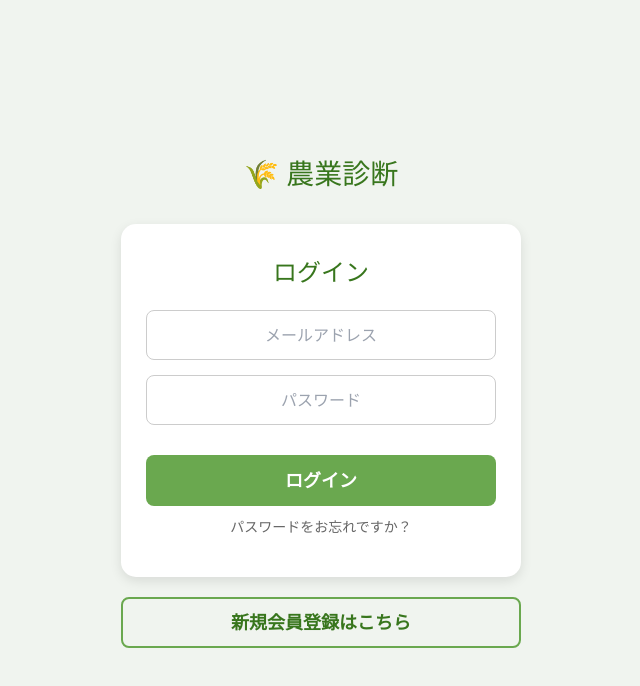
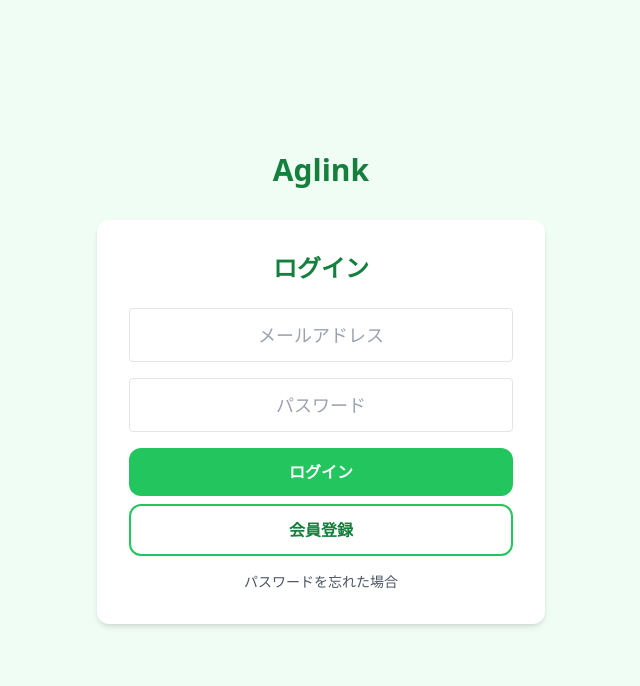
Before and after one commit to yodan7/aglink-team-project-2025, a Next.js app in the folder aglink/: page /login in a window 1280 px wide. Shown: the top 686 px of the page, without its empty margins (319-959 px from the left). Built offline with nearby package versions, Linux system fonts and the light colour scheme.

Commit message:
fix: ログイン画面作成

```diff
--- a/aglink/src/app/(auth)/login/page.tsx
+++ b/aglink/src/app/(auth)/login/page.tsx
@@ -1,42 +1,44 @@
-'use client';
+// login.tsx
+export default function Login() {
+  return (
+    <div className="flex justify-center items-center min-h-screen bg-green-50 p-5">
+      <div className="w-full max-w-md text-center">
+        {/* アプリタイトル */}
+        <h1 className="text-3xl font-bold text-green-700 mb-8">Aglink</h1>
 
-import React from 'react';
-import AuthForm from '@/components/domain/auth/AuthForm';
-import Link from 'next/link';
-import { useRouter } from 'next/navigation'; // 👈 useRouterをインポート
+        {/* ログインフォームボックス */}
+        <div className="bg-white p-8 rounded-xl shadow-md mb-6">
+          <h2 className="text-2xl font-bold text-green-700 mb-6">ログイン</h2>
 
-export default function LoginPage() {
-  const router = useRouter(); // 👈 useRouterフックを呼び出し
+          <form className="flex flex-col">
+            <input
+              type="text"
+              placeholder="メールアドレス"
+              className="w-full p-3 mb-4 border rounded text-center text-lg"
+            />
+            <input
+              type="password"
+              placeholder="パスワード"
+              className="w-full p-3 mb-4 border rounded text-center text-lg"
+            />
+            <button
+              type="submit"
+              className="w-full py-3 px-4 rounded-lg bg-green-500 text-white font-bold hover:bg-green-600 mb-2"
+            >
+              ログイン
+            </button>
+            <button
+              type="button"
+              className="w-full py-3 px-4 rounded-lg border-2 border-green-500 text-green-700 font-bold hover:bg-green-100"
+            >
+              会員登録
+            </button>
+          </form>
 
-  // 認証処理を定義
-  const handleLogin = (data: { email: string; password: string }) => {
-    console.log('認証リクエスト:', data);
-
-    // 実際のログインAPI呼び出しをここで行う
-
-    // 処理が成功したと仮定して...
-
-    // ❌ この alert() が画面遷移をブロックしていました！これを削除またはコメントアウトします。
-    // alert(`ログイン試行中: ${data.email}`);
-
-    // ✅ ログイン成功後、メインの診断ページへ遷移
-    router.push('/diagnosis');
-  };
-
-  return (
-    <div className="auth-page-wrapper">
-      <div className="login-container">
-
-        <h1 className="app-title">🌾 農業診断</h1>
-
-        <AuthForm
-          formType="login"
-          onAuthenticate={handleLogin}
-        />
-
-        <Link href="/signup" className="btn secondary-btn">
-          新規会員登録はこちら
-        </Link>
+          <a href="#" className="block text-gray-600 text-sm mt-4 hover:underline hover:text-green-600">
+            パスワードを忘れた場合
+          </a>
+        </div>
       </div>
     </div>
   );
--- a/aglink/src/app/(auth)/signup/page.tsx
+++ b/aglink/src/app/(auth)/signup/page.tsx
@@ -12,28 +12,30 @@
     console.log('新規登録リクエスト:', data);
 
     // 実際の登録API呼び出しをここで行う
-
     // 処理が成功したと仮定して...
 
-    // ❌ この alert() が画面遷移をブロックしていました！これを削除またはコメントアウトします。
-    // alert(`新規登録: ${data.name} 様、登録成功！`);
-
-    // ✅ 登録成功後、すぐに登録完了ページへ遷移
+    // 登録成功後、登録完了ページへ遷移
     router.push('/signup/success');
   };
 
   return (
-    <div className="auth-page-wrapper">
-      <div className="login-container">
+    <div className="flex justify-center items-center min-h-screen bg-green-50 p-5">
+      <div className="w-full max-w-md text-center">
 
-        <h1 className="app-title">🌱 農業診断</h1>
+        {/* アプリタイトル */}
+        <h1 className="text-3xl font-bold text-green-700 mb-8">🌱 農業診断</h1>
 
+        {/* AuthForm コンポーネント */}
         <AuthForm
           formType="signup"
           onAuthenticate={handleSignup}
         />
 
-        <Link href="/login" className="btn secondary-btn">
+        {/* ログインへのリンク */}
+        <Link
+          href="/login"
+          className="w-full py-3 px-4 rounded-lg border-2 border-green-500 text-green-700 font-bold hover:bg-green-100 block mt-4"
+        >
           既にアカウントをお持ちの方はこちら
         </Link>
       </div>
--- a/aglink/src/app/(auth)/signup/success/page.tsx
+++ b/aglink/src/app/(auth)/signup/success/page.tsx
@@ -1,51 +1,45 @@
-'use client'; // router.pushを使用するためクライアントコンポーネントとします
+'use client';
 
 import React from 'react';
 import Link from 'next/link';
-import { useRouter } from 'next/navigation'; // Next.jsのルーターを使用
+import { useRouter } from 'next/navigation';
 
-/**
- * 新規登録完了ページのコンポーネント
- */
 export default function SignupSuccessPage() {
   const router = useRouter();
 
-  // メイン画面（例: トップページやマイページ）への遷移処理
   const handleGoToMain = () => {
-    // ユーザーは登録済みなので、メインの診断ページやマイページへ誘導します
     router.push('/diagnosis');
   };
 
   return (
-    // これまでの認証画面と同じCSSクラスを使用
-    <div className="auth-page-wrapper">
-      <div className="login-container">
+    <div className="flex justify-center items-center min-h-screen bg-green-50 p-5">
+      <div className="w-full max-w-md text-center">
+        {/* アプリタイトル */}
+        <h1 className="text-3xl font-bold text-green-700 mb-8">🎉 農業診断</h1>
 
-        {/* アプリのロゴ/タイトル */}
-        <h1 className="app-title">🎉 農業診断</h1>
+        {/* 成功メッセージボックス */}
+        <div className="bg-white p-8 rounded-xl shadow-md mb-6">
+          <div className="text-6xl mb-4">✅</div>
+          <h2 className="text-2xl font-bold text-green-700 mb-2">ご登録ありがとうございます！</h2>
+          <p className="text-gray-700 mb-1">これで、すべての機能をご利用いただけます。</p>
+          <p className="text-gray-700 mb-4">早速、あなたの農園を診断してみましょう！</p>
 
-        <div className="login-box success-box">
-
-          {/* 完了アイコンとメッセージ */}
-          <div className="success-icon">✅</div>
-          <h2>ご登録ありがとうございます！</h2>
-          <p>これで、すべての機能をご利用いただけます。</p>
-          <p>早速、あなたの農園を診断してみましょう！</p>
-
-          {/* メイン画面へ進むボタン (メインアクション) */}
+          {/* メイン画面へ進むボタン */}
           <button
             onClick={handleGoToMain}
-            className="btn primary-btn"
-            style={{ marginTop: '30px' }} // 見た目を調整
+            className="w-full py-3 px-4 rounded-lg bg-green-500 text-white font-bold hover:bg-green-600 mb-3"
           >
             さっそく診断を始める
           </button>
+
+          {/* マイページへのリンク */}
+          <Link
+            href="/mypage"
+            className="w-full py-3 px-4 rounded-lg border-2 border-green-500 text-green-700 font-bold hover:bg-green-100 block"
+          >
+            マイページへ移動
+          </Link>
         </div>
-
-        {/* 必要であれば、マイページへのリンクなどを配置 */}
-        <Link href="/mypage" className="btn secondary-btn">
-          マイページへ移動
-        </Link>
       </div>
     </div>
   );
```
Also changed, not shown: 1 other file (tests, documents, lock files or other folders).
